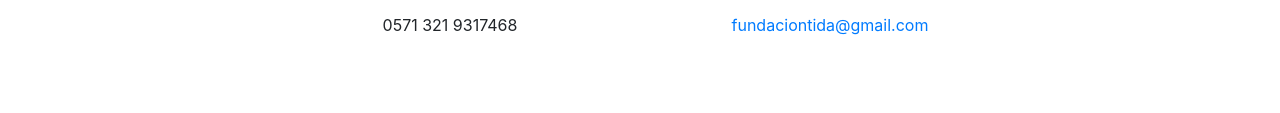
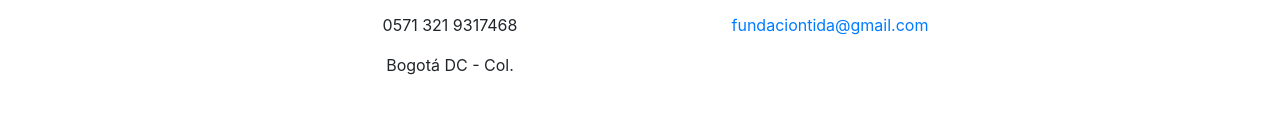
Before and after one commit to GUSSROM/tida, a website with bundled scripts: page index.html in a window 1280 px wide. Shown: the part 3049-3162 px from the top of the page. Built offline with nearby package versions, Linux system fonts and the light colour scheme; files whose address does not match are found by name.

Commit message:
Update index.html

```diff
--- a/index.html
+++ b/index.html
@@ -244,6 +244,7 @@
           <div class="col-lg-4 ml-auto text-center">
             <i class="fas fa-phone fa-3x mb-3 sr-contact-1"></i>
             <p>0571 321 9317468</p>
+            <p>Bogotá DC - Col.</p>
           </div>
           <div class="col-lg-4 mr-auto text-center">
             <i class="fas fa-envelope fa-3x mb-3 sr-contact-2"></i>
```
